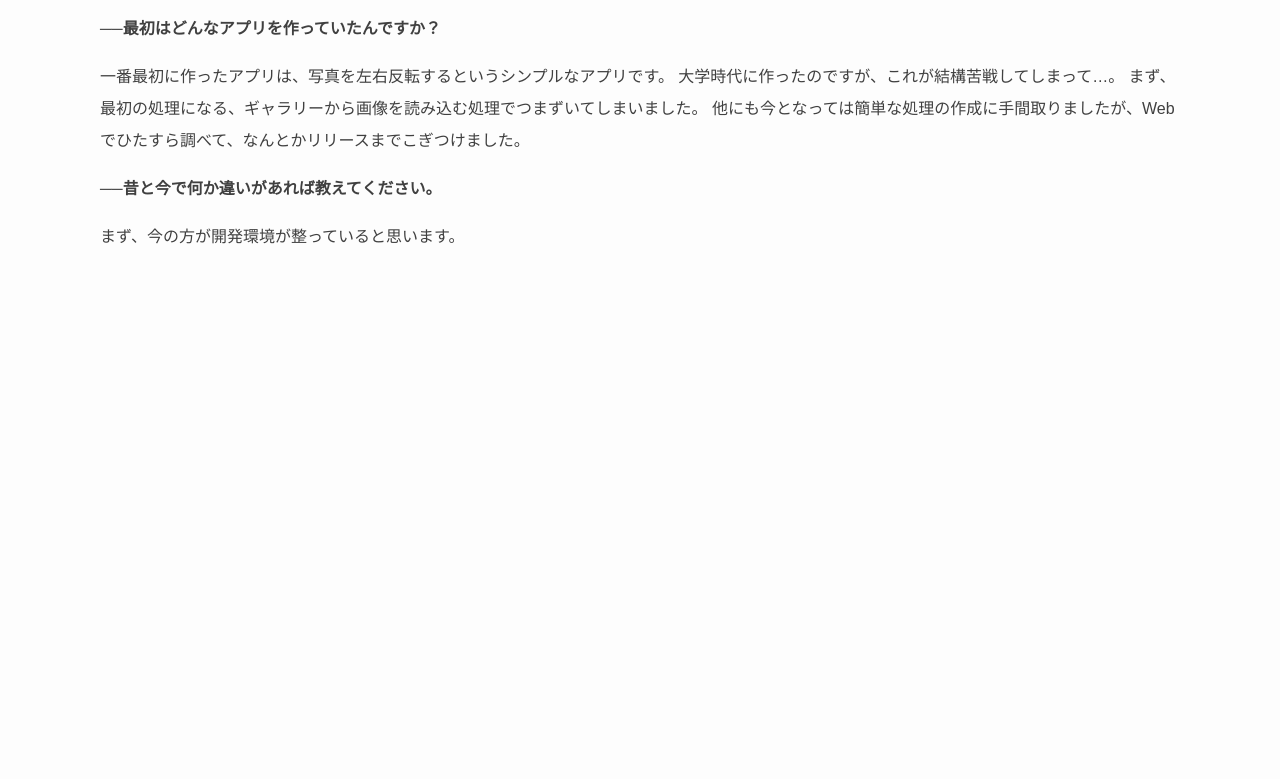
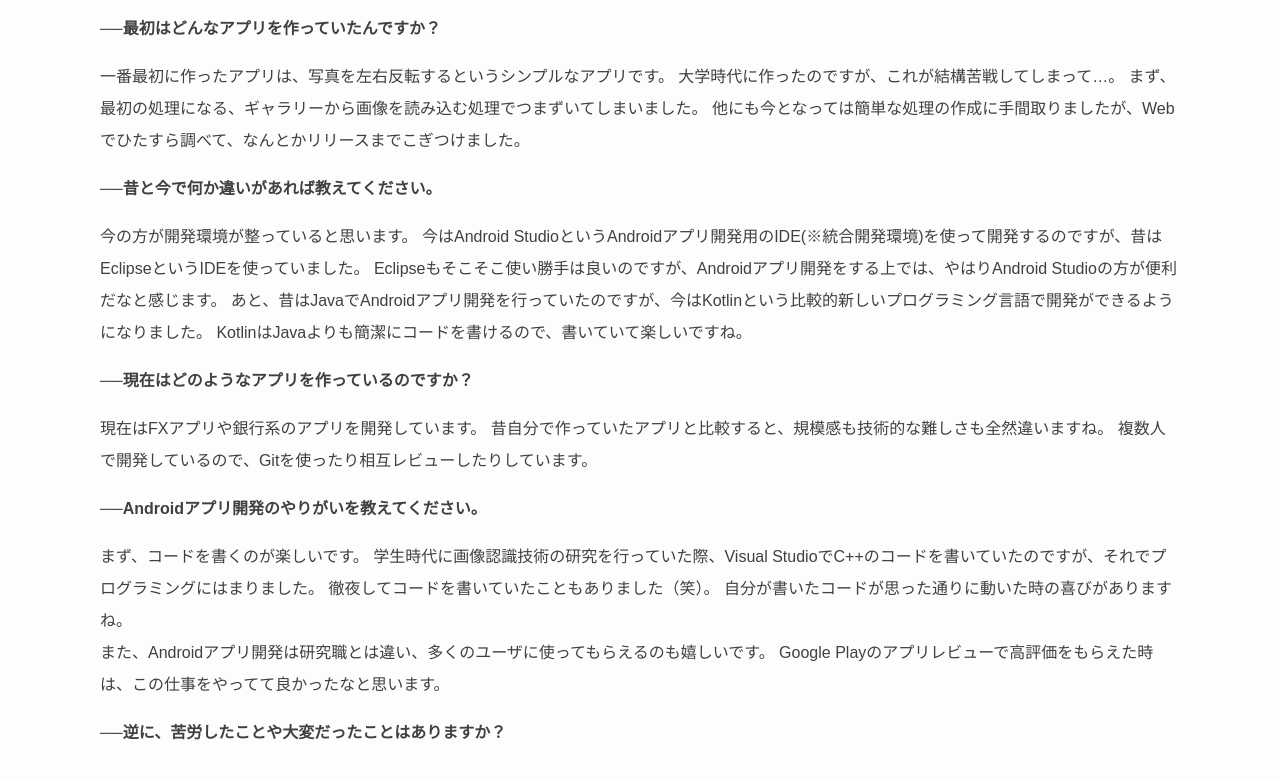
Before and after one commit to nakashimaakio/nakashimaakio.github.io, a plain HTML site: page about.html in a window 1280 px wide. Shown: the part 535-1314 px from the top of the page. Before the commit the page ends 888 px from the top, so only its background shows below. Drawn offline with Linux system fonts and the light colour scheme.

Commit message:
aboutの文章追加

```diff
--- a/about.html
+++ b/about.html
@@ -51,8 +51,35 @@
             <b>──昔と今で何か違いがあれば教えてください。</b>
         </p>
         <p class="about-sentence">
-            まず、今の方が開発環境が整っていると思います。
-            <!--今はAndroid StudioというAndroidアプリを-->
+            今の方が開発環境が整っていると思います。
+            今はAndroid StudioというAndroidアプリ開発用のIDE(※統合開発環境)を使って開発するのですが、昔はEclipseというIDEを使っていました。
+            Eclipseもそこそこ使い勝手は良いのですが、Androidアプリ開発をする上では、やはりAndroid Studioの方が便利だなと感じます。
+            あと、昔はJavaでAndroidアプリ開発を行っていたのですが、今はKotlinという比較的新しいプログラミング言語で開発ができるようになりました。
+            KotlinはJavaよりも簡潔にコードを書けるので、書いていて楽しいですね。
+        </p>
+        <p class="about-sentence">
+            <b>──現在はどのようなアプリを作っているのですか？</b>
+        </p>
+        <p class="about-sentence">
+            現在はFXアプリや銀行系のアプリを開発しています。
+            昔自分で作っていたアプリと比較すると、規模感も技術的な難しさも全然違いますね。
+            複数人で開発しているので、Gitを使ったり相互レビューしたりしています。
+        </p>
+        <p class="about-sentence">
+            <b>──Androidアプリ開発のやりがいを教えてください。</b>
+        </p>
+        <p class="about-sentence">
+            まず、コードを書くのが楽しいです。
+            学生時代に画像認識技術の研究を行っていた際、Visual StudioでC++のコードを書いていたのですが、それでプログラミングにはまりました。
+            徹夜してコードを書いていたこともありました（笑）。
+            自分が書いたコードが思った通りに動いた時の喜びがありますね。<br>
+            また、Androidアプリ開発は研究職とは違い、多くのユーザに使ってもらえるのも嬉しいです。
+            Google Playのアプリレビューで高評価をもらえた時は、この仕事をやってて良かったなと思います。
+        </p>
+        <p class="about-sentence">
+            <b>──逆に、苦労したことや大変だったことはありますか？</b>
+        </p>
+        <p class="about-sentence">
         </p>
     </main>
 </body>
```
